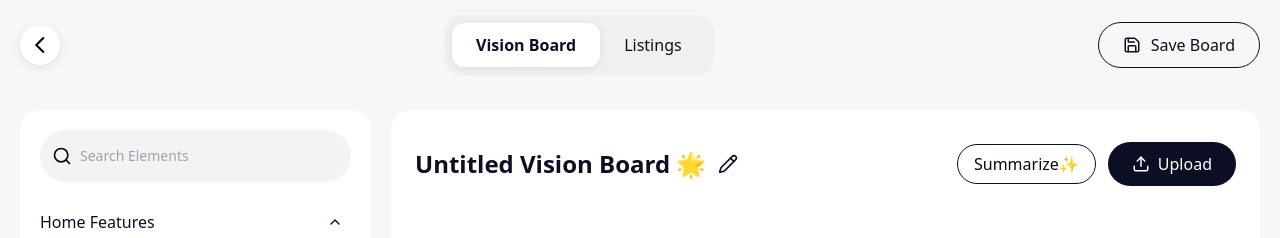
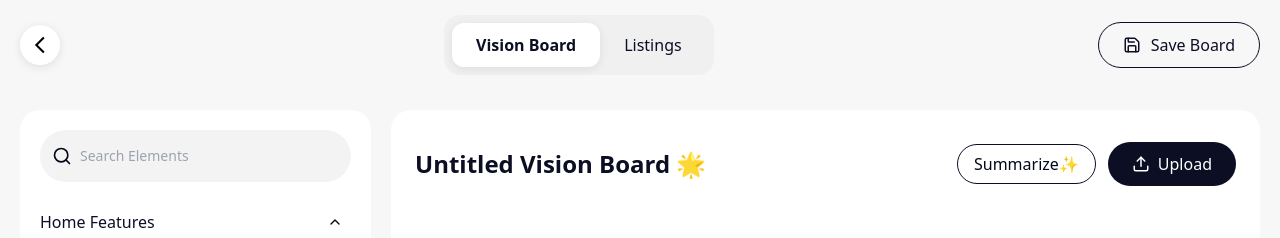
Before and after one commit to captaindangus/vision-board-dream-home, a React (Vite) app: page /board in a window 1280 px wide. Shown: the top 238 px of the page. Built offline with nearby package versions, Linux system fonts and the light colour scheme.

Commit message:
Remove board title editing
Removes the pencil icon and the ability to edit the board title from the VisionBoardTitle component.

```diff
--- a/src/components/vision-board/VisionBoardTitle.tsx
+++ b/src/components/vision-board/VisionBoardTitle.tsx
@@ -1,8 +1,6 @@
 
 import React, { useState, useEffect } from 'react';
-import { Input } from '@/components/ui/input';
-import { Check, Pencil } from 'lucide-react';
-import { getBoardTitle, setBoardTitle } from '@/utils/visionBoardUtils';
+import { getBoardTitle } from '@/utils/visionBoardUtils';
 
 interface VisionBoardTitleProps {
   initialTitle?: string;
@@ -10,7 +8,6 @@ interface VisionBoardTitleProps {
 
 export function VisionBoardTitle({ initialTitle }: VisionBoardTitleProps) {
   const [title, setTitle] = useState(() => initialTitle || getBoardTitle());
-  const [isEditing, setIsEditing] = useState(false);
 
   // Listen for title changes from other components
   useEffect(() => {
@@ -30,56 +27,11 @@ export function VisionBoardTitle({ initialTitle }: VisionBoardTitleProps) {
     return () => clearInterval(intervalId);
   }, [title]);
 
-  const handleTitleChange = (e: React.ChangeEvent<HTMLInputElement>) => {
-    setTitle(e.target.value);
-  };
-
-  const toggleEditing = () => {
-    if (isEditing) {
-      // Save the title when finishing edit
-      setBoardTitle(title);
-    }
-    setIsEditing(!isEditing);
-  };
-
-  const handleKeyDown = (e: React.KeyboardEvent) => {
-    if (e.key === 'Enter') {
-      setBoardTitle(title);
-      setIsEditing(false);
-    }
-  };
-
   return (
-    <div className="flex items-center gap-2">
-      {isEditing ? (
-        <Input
-          type="text"
-          value={title}
-          onChange={handleTitleChange}
-          onKeyDown={handleKeyDown}
-          onBlur={() => {
-            setBoardTitle(title);
-            toggleEditing();
-          }}
-          autoFocus
-          className="text-[rgba(12,15,36,1)] text-2xl font-bold h-auto py-1"
-        />
-      ) : (
-        <h1 className="text-[rgba(12,15,36,1)] text-2xl font-bold">
-          {title}
-        </h1>
-      )}
-      <button
-        onClick={toggleEditing}
-        className="p-1 rounded-full hover:bg-gray-100"
-        aria-label={isEditing ? "Save title" : "Edit title"}
-      >
-        {isEditing ? (
-          <Check className="w-5 h-5 text-[rgba(12,15,36,1)]" />
-        ) : (
-          <Pencil className="w-5 h-5 text-[rgba(12,15,36,1)]" />
-        )}
-      </button>
+    <div className="flex items-center">
+      <h1 className="text-[rgba(12,15,36,1)] text-2xl font-bold">
+        {title}
+      </h1>
     </div>
   );
 }
```
